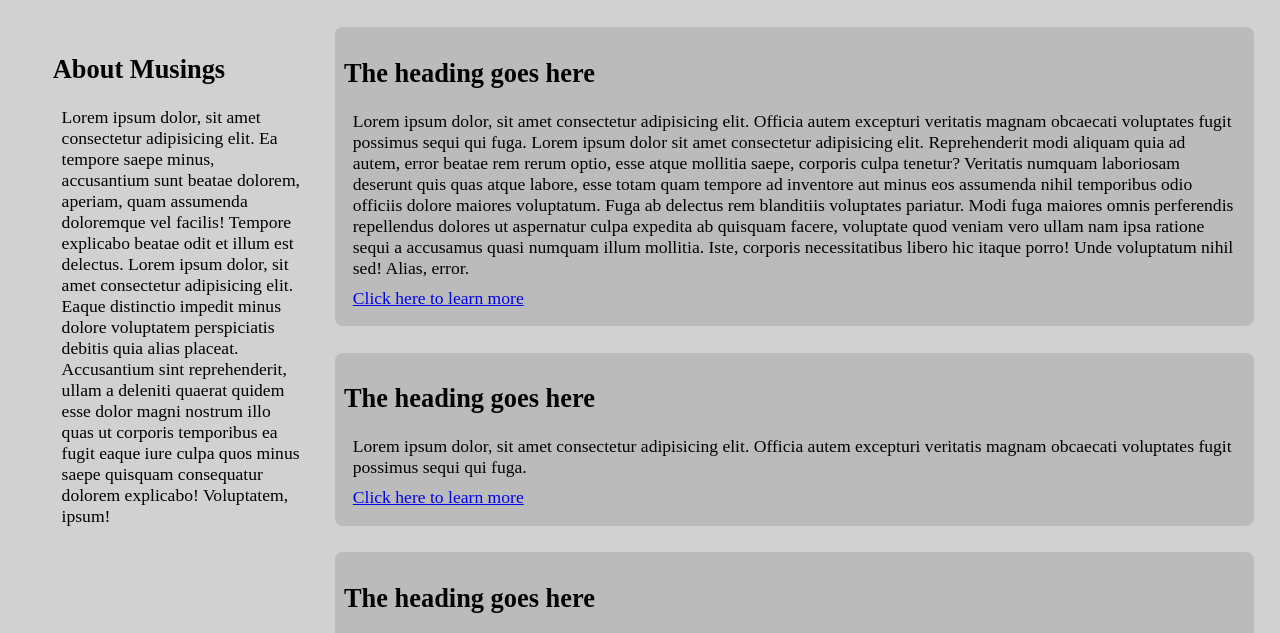
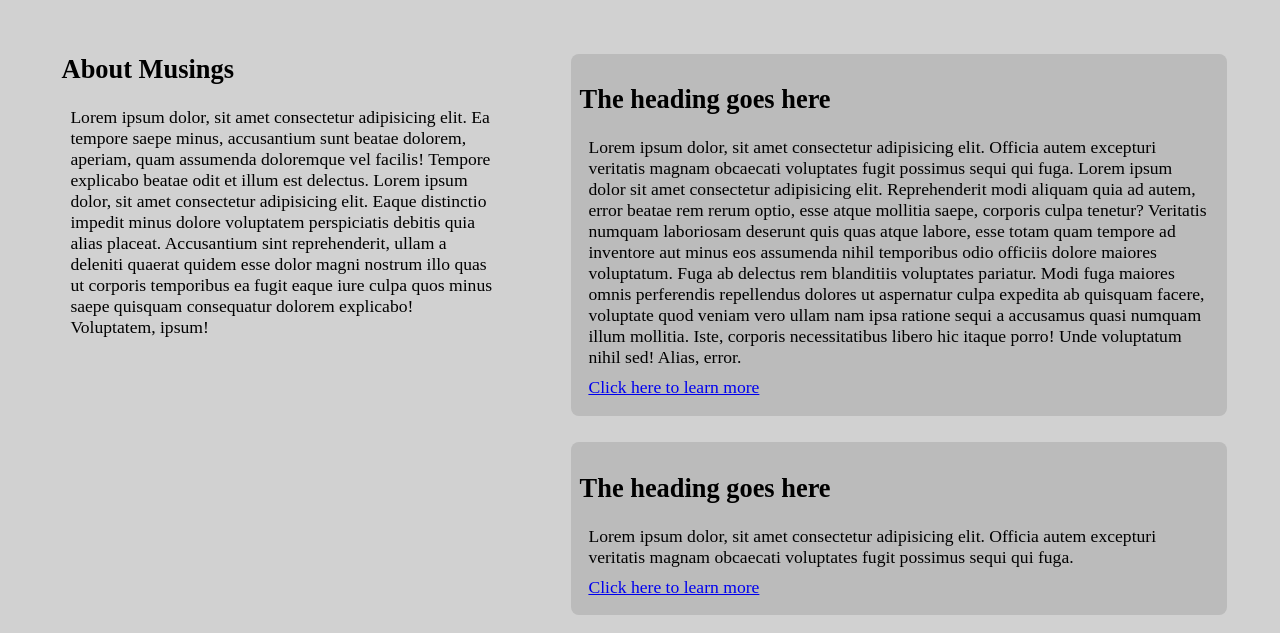
Before and after one commit to musing-dreams/musing-dreams.github.io, a plain HTML site: page index.html in a window 1280 px wide. Shown: the part 105-738 px from the top of the page. Drawn offline with Linux system fonts and the light colour scheme.

Commit message:
almost done

```diff
--- a/style.css
+++ b/style.css
@@ -17,7 +17,7 @@ p {
   padding: 0.5em;
   margin: 0.75em 0;
 }
-@media (min-width: 750px) {
+@media (min-width: 800px) {
   h1 {
     text-align: center;
   }
@@ -26,14 +26,15 @@ p {
     flex-direction: row;
   }
   .intro {
-    max-width: 20vw;
-    margin: 0.5em 1em;
+    max-width: 35vw;
+    margin: 0.5em 1.5em;
     padding: 0.5em;
     border-radius: 0.5em;
-    max-height: 50vh;
+    max-height: 25vh;
   }
   .article-container {
     display: flex;
     flex-direction: column;
+    margin: 1.5em;
   }
 }
```
